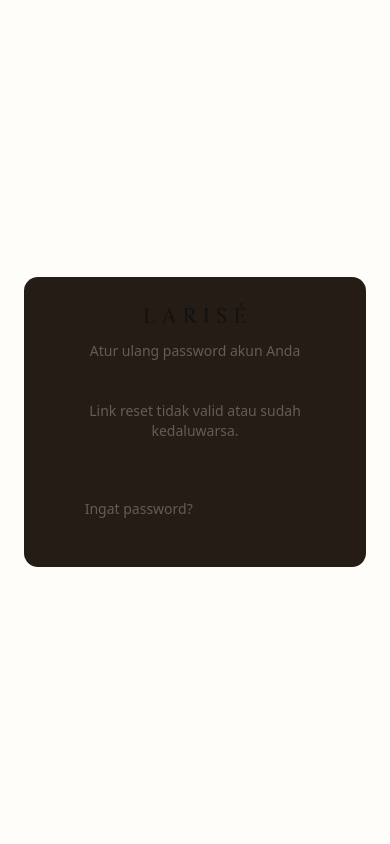
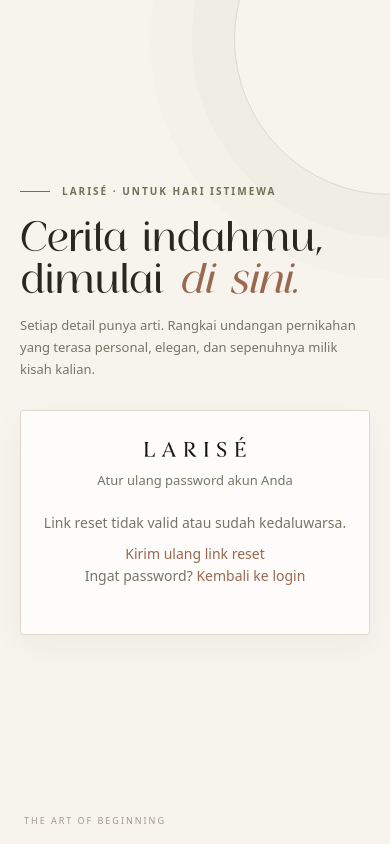
Before and after one commit to misk24/larise, a Next.js app: page /reset-password in a window 390 px wide. Built offline with nearby package versions, Linux system fonts and the light colour scheme; no server answers.

Commit message:
Redesign auth layout with editorial responsive brand story

```diff
--- a/app/(auth)/layout.tsx
+++ b/app/(auth)/layout.tsx
@@ -1,7 +1,8 @@
+import "../../styles/auth-editorial.css";
 import { Viewport } from "next";
 
 export const viewport: Viewport = {
-  themeColor: "#eeebe0",
+  themeColor: "#f7f4ed",
   width: "device-width",
   initialScale: 1,
 };
@@ -12,9 +13,24 @@
   children: React.ReactNode;
 }) {
   return (
-    <div className="min-h-screen flex flex-col bg-card">
-      <main className="flex flex-1 items-center justify-center px-6">
-        {children}
+    <div className="auth-editorial">
+      <main className="auth-editorial-main">
+        <section className="auth-editorial-story" aria-label="Tentang LARISÉ">
+          <div className="auth-editorial-kicker">LARISÉ · Untuk hari istimewa</div>
+          <h1 className="auth-editorial-title">
+            Cerita indahmu,
+            <br />
+            dimulai <em>di sini.</em>
+          </h1>
+          <p className="auth-editorial-copy">
+            Setiap detail punya arti. Rangkai undangan pernikahan yang terasa
+            personal, elegan, dan sepenuhnya milik kisah kalian.
+          </p>
+          <div className="auth-editorial-note">Dibuat dengan niat, disimpan sebagai kenangan</div>
+        </section>
+        <section className="auth-editorial-form" aria-label="Akun LARISÉ">
+          {children}
+        </section>
       </main>
     </div>
   );
```
